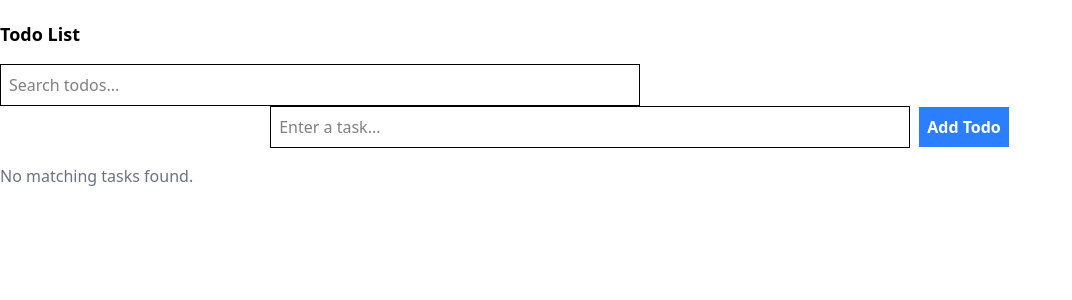
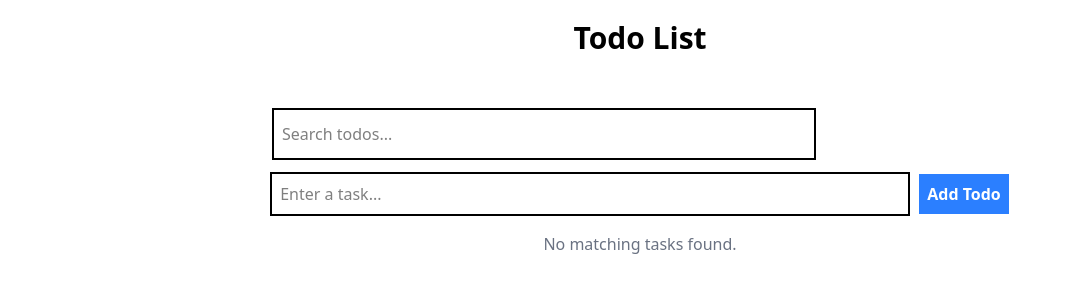
Before and after one commit to Qamar5656/Todo-List-with-React-, a React (Vite) app: page / in a window 1280 px wide. Shown: the top 300 px of the page, without its empty margins (0-1072 px from the left). Built offline with nearby package versions, Linux system fonts and the light colour scheme.

Commit message:
adding debouncing in todo component

```diff
--- a/src/Components/Todo.jsx
+++ b/src/Components/Todo.jsx
@@ -1,4 +1,4 @@
-import React, { useState } from "react";
+import React, { useEffect, useState } from "react";
 
 // Utility to generate unique IDs
 const generateId = () => Date.now() + Math.random().toString(36).substring(2);
@@ -9,10 +9,14 @@ const Todolist = () => {
   const [editingId, setEditingId] = useState(null);
   const [editedText, setEditedText] = useState("");
   const [searchQuery, setSearchQuery] = useState(""); // New state for search
+  const [debounceInput, setDebounceInput] = useState(todoText);
 
   // Add new todo
   const handleAdd = () => {
-    if (todoText.trim() === "") return;
+    if (todoText.trim() === "") {
+      alert("Empty Task is not allowed ");
+      return;
+    }
 
     const newTodo = {
       id: generateId(),
@@ -49,22 +53,35 @@ const Todolist = () => {
     }
   };
 
-  // Filter todos by search query
+  //Search Todos when user stop typing
+  useEffect(() => {
+    const handler = setTimeout(() => {
+      setDebounceInput(searchQuery);
+    }, 300); // 300ms debounce
+
+    return () => {
+      clearTimeout(handler); // cleanup on input change
+    };
+  }, [searchQuery]);
+
+  //search filter to search todo from todos
   const filteredTodos = todos.filter((todo) =>
-    todo.text.toLowerCase().includes(searchQuery.toLowerCase())
+    todo.text.toLowerCase().includes(debounceInput.toLowerCase())
   );
 
   return (
+    <>
+      <h2 className="container text-center py-5 text-3xl font-bold mb-4">
+        Todo List
+      </h2>
       <div className="container py-5">
-      <h2 className="text-lg font-bold mb-4">Todo List</h2>
-
         {/* Search Bar */}
-      <div className="mb-4 container">
+        <div className="pr-48 mb-4 container py-3 flex items-center justify-center">
           <input
             type="text"
             value={searchQuery}
             onChange={(e) => setSearchQuery(e.target.value)}
-          className="border p-2 w-1/2"
+            className="p-2 w-1/2 py-3  focus:outline-blue-600 border-2"
             placeholder="Search todos..."
           />
         </div>
@@ -76,12 +93,12 @@ const Todolist = () => {
             value={todoText}
             onChange={(e) => setTodoText(e.target.value)}
             onKeyDown={handleKeyDown}
-          className="border p-2 w-1/2"
+            className="border-2 p-2 w-1/2 focus:outline-blue-500"
             placeholder="Enter a task..."
           />
           <button
             onClick={handleAdd}
-          className="ml-2 border bg-blue-500 text-white p-2 font-bold"
+            className="ml-2 border bg-blue-500 text-white p-2 font-bold cursor-pointer"
           >
             Add Todo
           </button>
@@ -144,10 +161,13 @@ const Todolist = () => {
             ))
           ) : (
             //   If no record found display following line
-          <p className="text-gray-500 mt-4">No matching tasks found.</p>
+            <p className="text-gray-500 mt-4 flex items-center justify-center">
+              No matching tasks found.
+            </p>
           )}
         </ul>
       </div>
+    </>
   );
 };
 
```
Lines whose indentation alone changed are shown as unchanged.
